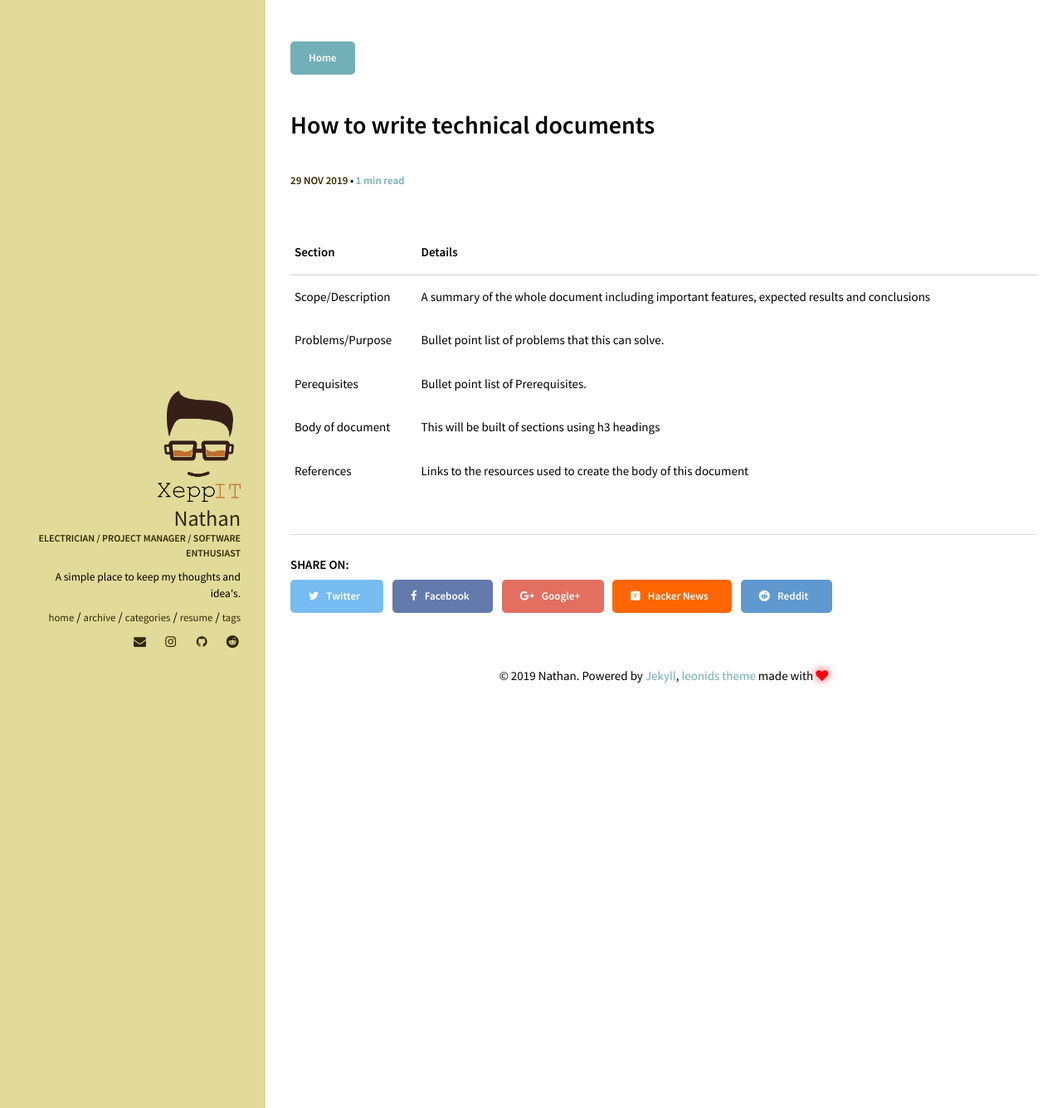
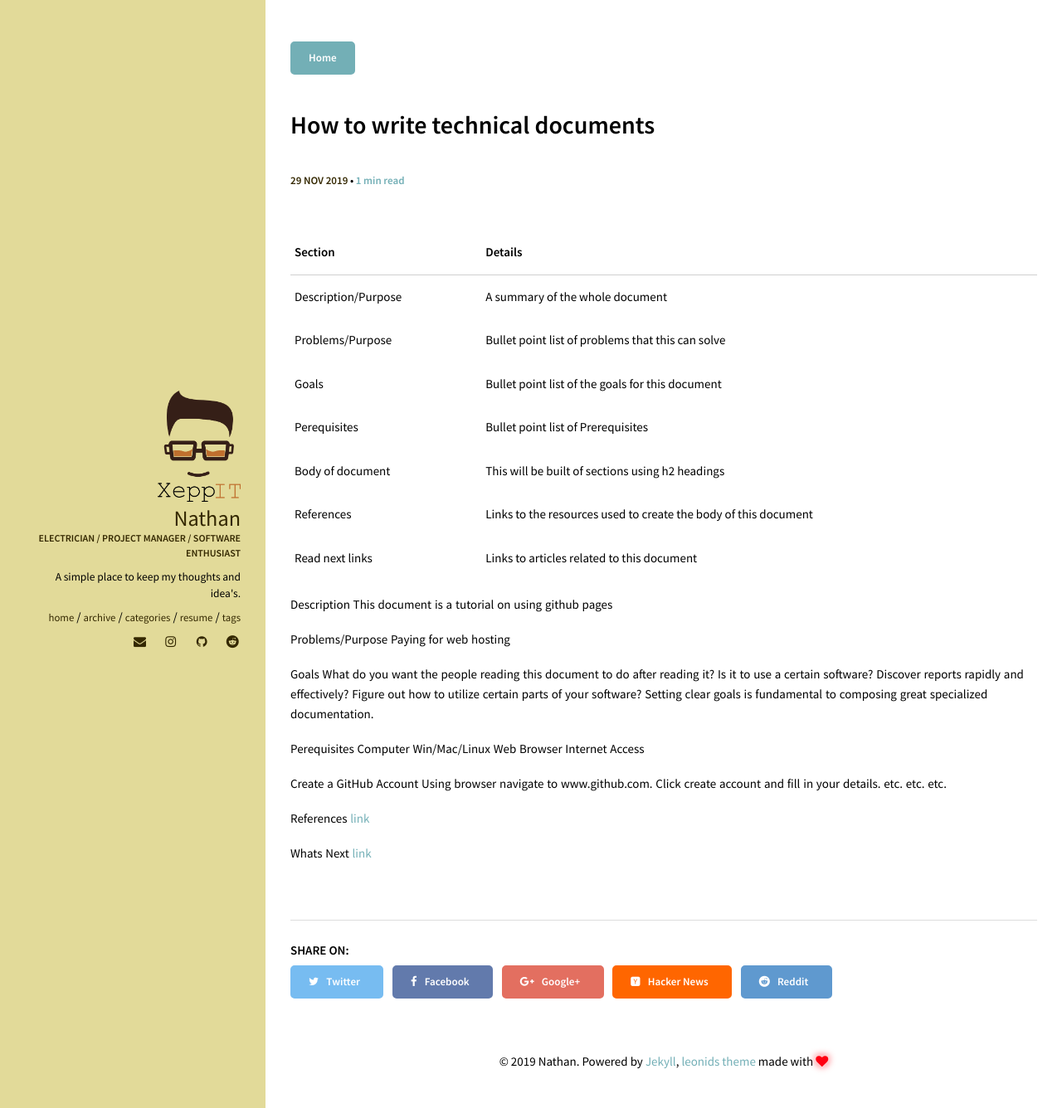
Before and after one commit to Xeppit/XeppIT.GitHub.io, a Jekyll site: the page built from _posts/2019-11-29-how-to-write-technical-document.md, in a window 1280 px wide. Shown: the whole page at 83% size. Built offline with Jekyll 4.4.1, drawn with Linux system fonts in a browser that asks for light colours.

Commit message:
Update 2019-11-29-how-to-write-technical-document.md

```diff
--- a/_posts/2019-11-29-how-to-write-technical-document.md
+++ b/_posts/2019-11-29-how-to-write-technical-document.md
@@ -8,10 +8,41 @@ modified: 2019-11-29
 comments: true
 ---
 
+
+
 | Section                                           | Details                                                                                          |
 |---------------------------------------------------|--------------------------------------------------------------------------------------------------|
-| Scope/Description                                 | A summary of the whole document including important features, expected results and conclusions   |
-| Problems/Purpose                                  | Bullet point list of problems that this can solve.                                               |
-| Perequisites                                      | Bullet point list of Prerequisites.                                                              |
-| Body of document                                  | This will be built of sections using h3 headings                                                 |
+| Description/Purpose                               | A summary of the whole document                                                                  |
+| Problems/Purpose                                  | Bullet point list of problems that this can solve                                                |
+| Goals                                             | Bullet point list of the goals for this document                                                 |
+| Perequisites                                      | Bullet point list of Prerequisites                                                               |
+| Body of document                                  | This will be built of sections using h2 headings                                                 |
 | References                                        | Links to the resources used to create the body of this document                                  |
+| Read next links                                   | Links to articles related to this document                                                       |
+
+Description
+This document is a tutorial on using github pages
+
+Problems/Purpose
+Paying for web hosting
+
+Goals
+What do you want the people reading this document to do after reading it? Is it to use a certain software? Discover reports rapidly and effectively? Figure out how to utilize certain parts of your software? Setting clear goals is fundamental to composing great specialized documentation.
+
+Perequisites
+Computer Win/Mac/Linux
+Web Browser
+Internet Access
+
+Create a GitHub Account
+Using browser navigate to www.github.com.
+Click create account and fill in your details.
+etc.
+etc.
+etc.
+
+References
+[link](https://pages.github.com/)
+
+Whats Next
+[link](https://jekyllrb.com/)
```
